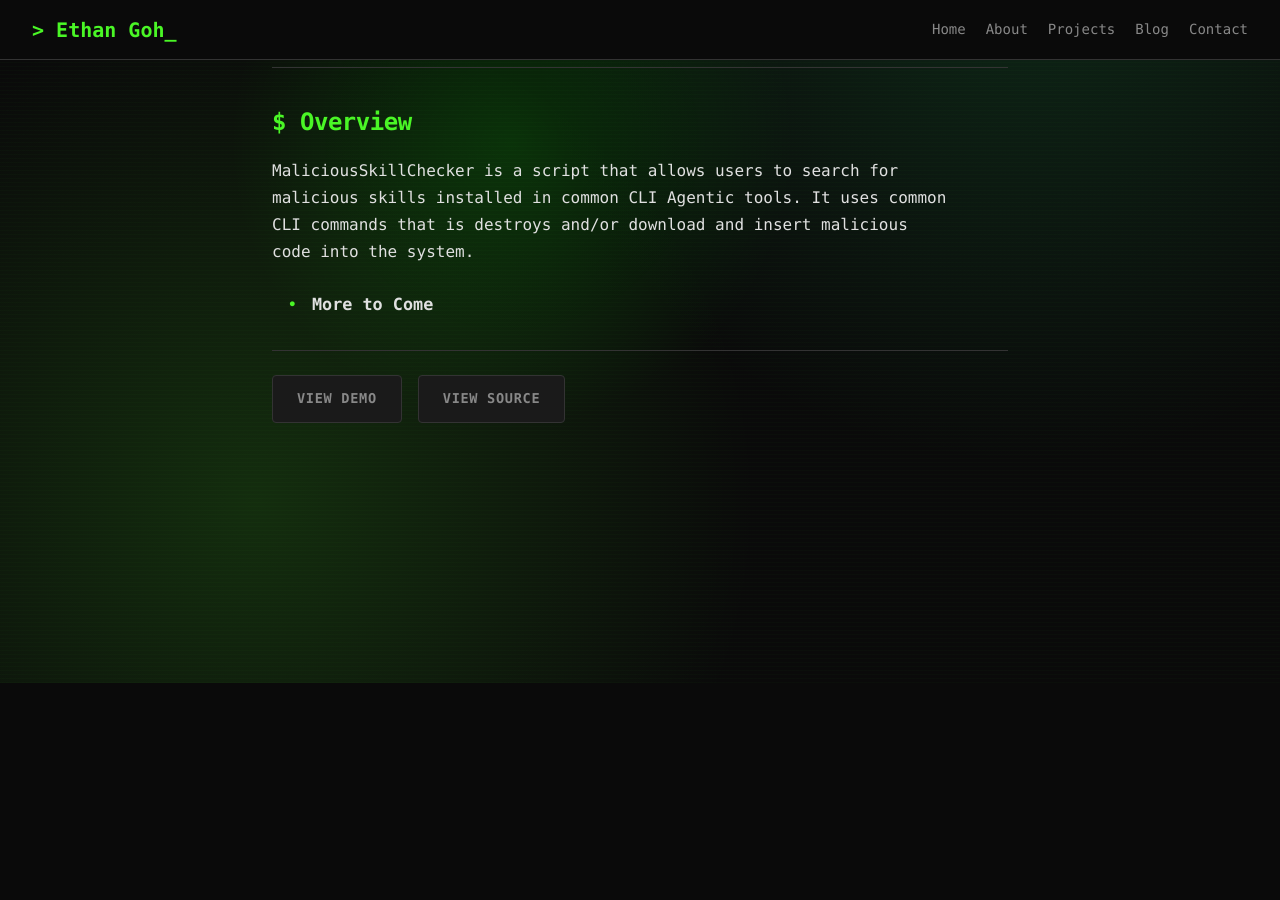
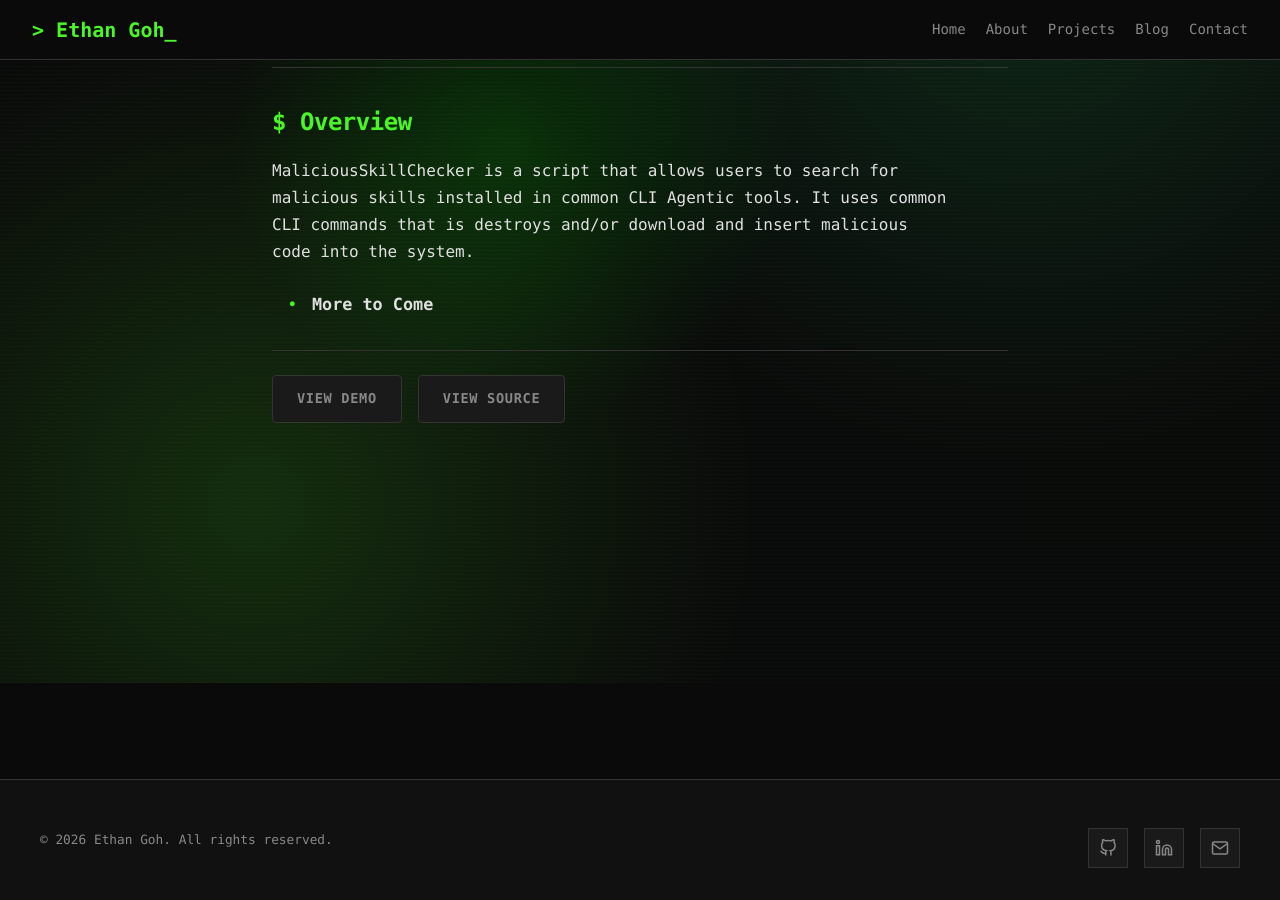
Before and after one commit to ethantrainshard/profile-blog-site, a Jekyll site: the page built from _projects/2026-04-17-malicious-skill-checker.md, in a window 1280 px wide and 900 px high, scrolled down 217 px. Built offline with Jekyll 4.4.1, drawn with Linux system fonts in a browser that asks for light colours; before the commit the page ends 900 px from its top, so only the background shows below that.

Commit message:
fix: add footer to project detail page

```diff
--- a/_layouts/project.html
+++ b/_layouts/project.html
@@ -61,6 +61,32 @@
     </article>
   </main>
 
+  <footer>
+    <div class="footer-content">
+      <p>&copy; {{ 'now' | date: '%Y' }} {{ site.name }}. All rights reserved.</p>
+      <div class="social-links">
+        <a href="https://github.com/{{ site.github }}" target="_blank" rel="noopener" aria-label="GitHub">
+          <svg viewBox="0 0 24 24" fill="none" stroke="currentColor" stroke-width="2">
+            <path d="M9 19c-5 1.5-5-2.5-7-3m14 6v-3.87a3.37 3.37 0 0 0-.94-2.61c3.14-.35 6.44-1.54 6.44-7A5.44 5.44 0 0 0 20 4.77 5.07 5.07 0 0 0 19.91 1S18.73.65 16 2.48a13.38 13.38 0 0 0-7 0C6.27.65 5.09 1 5.09 1A5.07 5.07 0 0 0 5 4.77a5.44 5.44 0 0 0-1.5 3.78c0 5.42 3.3 6.61 6.44 7A3.37 3.37 0 0 0 9 18.13V22"></path>
+          </svg>
+        </a>
+        <a href="https://linkedin.com/in/{{ site.linkedin }}" target="_blank" rel="noopener" aria-label="LinkedIn">
+          <svg viewBox="0 0 24 24" fill="none" stroke="currentColor" stroke-width="2">
+            <path d="M16 8a6 6 0 0 1 6 6v7h-4v-7a2 2 0 0 0-2-2 2 2 0 0 0-2 2v7h-4v-7a6 6 0 0 1 6-6z"></path>
+            <rect x="2" y="9" width="4" height="12"></rect>
+            <circle cx="4" cy="4" r="2"></circle>
+          </svg>
+        </a>
+        <a href="mailto:{{ site.email }}" aria-label="Email">
+          <svg viewBox="0 0 24 24" fill="none" stroke="currentColor" stroke-width="2">
+            <path d="M4 4h16c1.1 0 2 .9 2 2v12c0 1.1-.9 2-2 2H4c-1.1 0-2-.9-2-2V6c0-1.1.9-2 2-2z"></path>
+            <polyline points="22,6 12,13 2,6"></polyline>
+          </svg>
+        </a>
+      </div>
+    </div>
+  </footer>
+
   <script src="{{ site.baseurl }}/js/main.js"></script>
 </body>
 </html>
```
